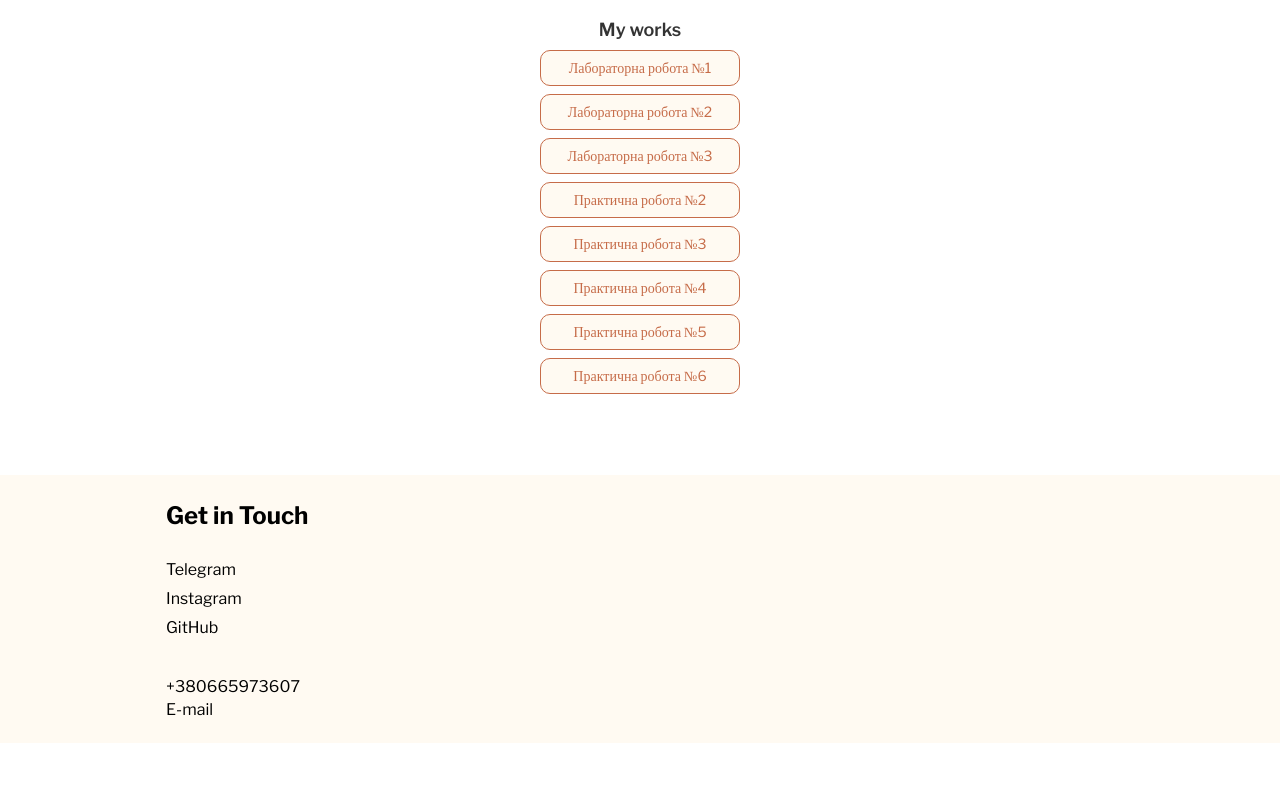
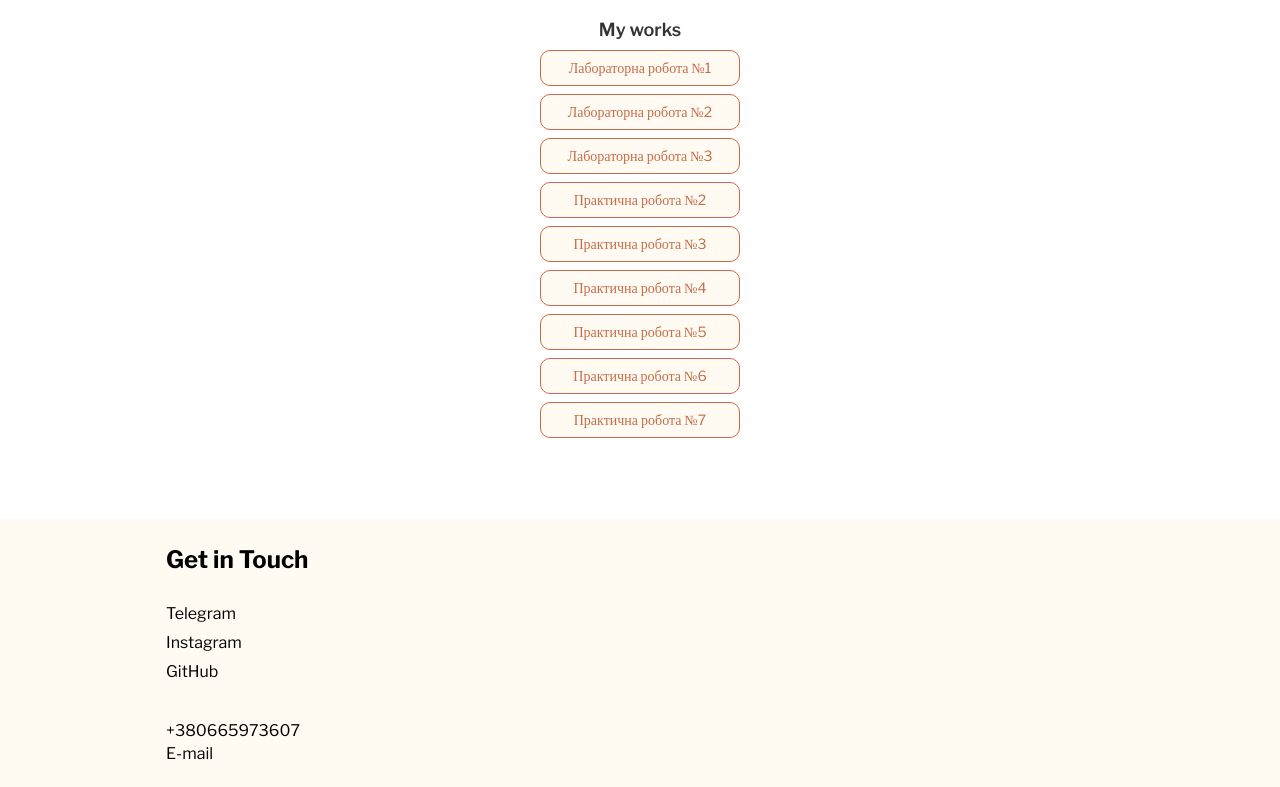
Before and after one commit to talyafedoriv/talyafedoriv.github.io, a plain HTML site: page index.html in a window 1280 px wide. Shown: the part 1623-2410 px from the top of the page. Before the commit the page ends 2366 px from the top, so only its background shows below. Drawn offline with nearby package versions, Linux system fonts and the light colour scheme.

Commit message:
Update index.html

```diff
--- a/index.html
+++ b/index.html
@@ -127,6 +127,7 @@
         <a href="./PR4/myLoc.html">Практична робота №4</a>
          <a href="./PR5/index.html">Практична робота №5</a>
         <a href="./PR6/heroes.html">Практична робота №6</a>
+        <a href="./json/index.html">Практична робота №7</a>
       </section>
     </main>
     <footer>
```
